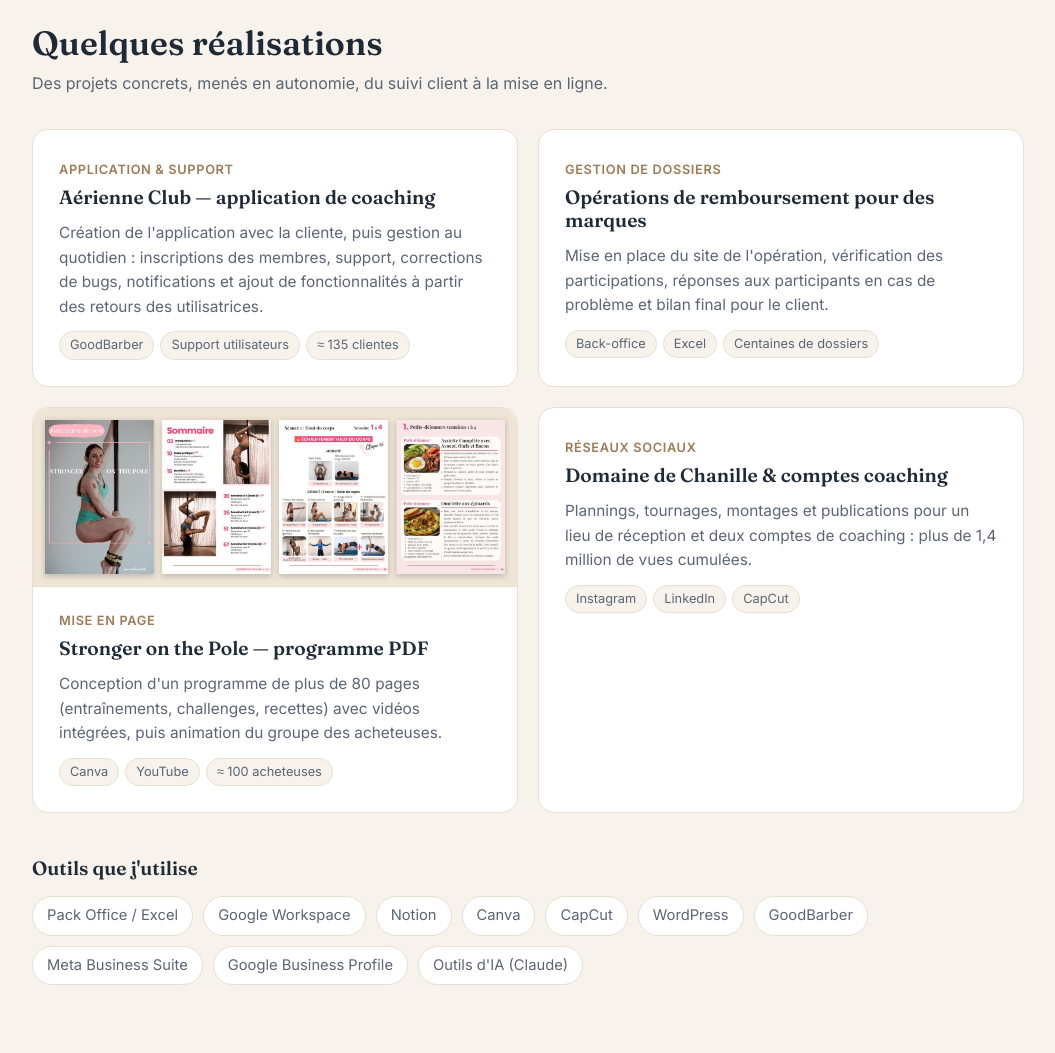
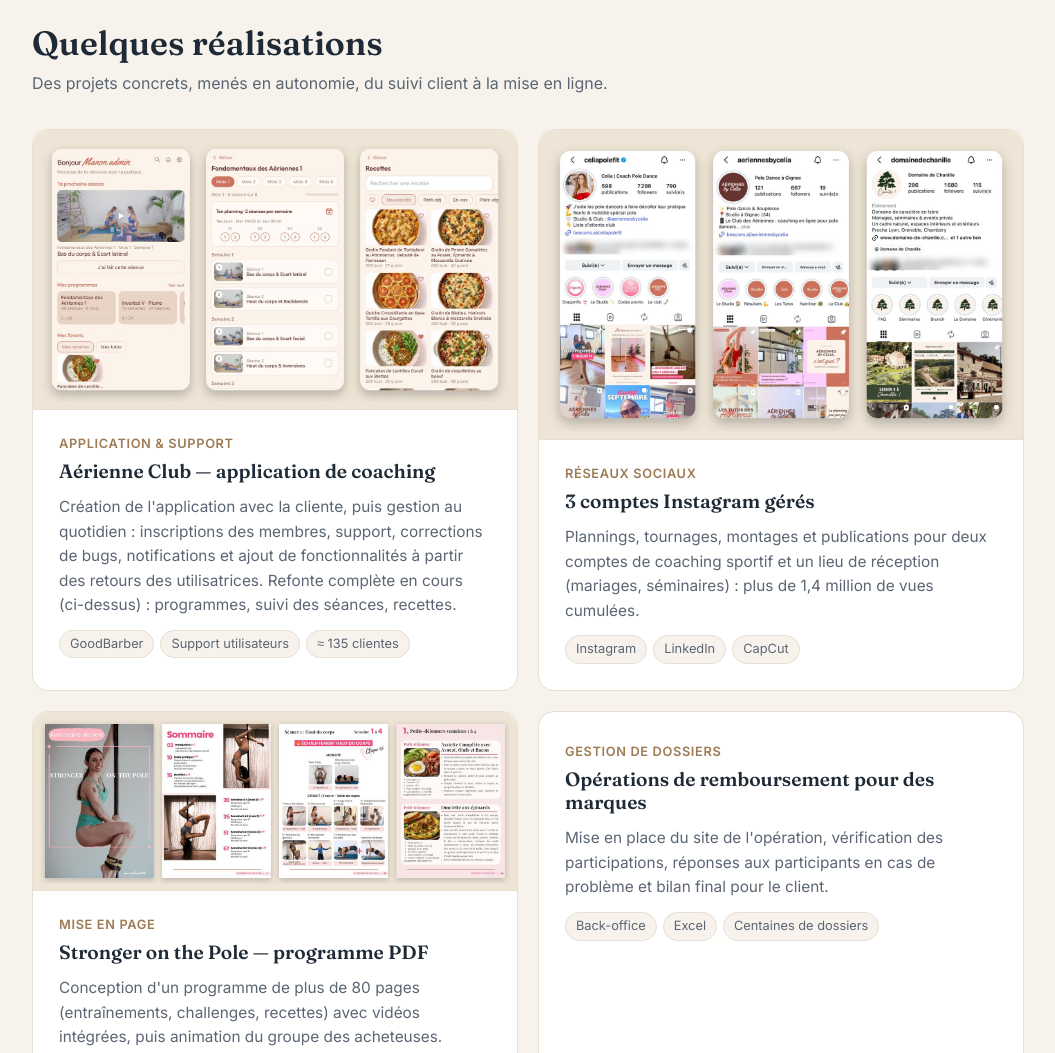
Before and after one commit to manongondard/manongondard.github.io, a plain HTML site: page index.html in a window 1280 px wide. Shown: the part 2700-3753 px from the top of the page, without its empty margins (112-1167 px from the left). Drawn offline with Linux system fonts and the light colour scheme.

Commit message:
Visuels : application et comptes Instagram
Co-Authored-By: Claude Opus 5.5 <noreply@anthropic.com>
Claude-Session: https://claude.ai/code/session_01KW5oHxSixNGfR2HUA6M3hk

```diff
--- a/index.html
+++ b/index.html
@@ -275,18 +275,19 @@
     <p class="intro">Des projets concrets, menés en autonomie, du suivi client à la mise en ligne.</p>
     <div class="grid2">
       <div class="card proj">
+        <img src="real-appli.jpg" alt="Écrans de la nouvelle version de l'application Aérienne Club" class="proj-img" loading="lazy">
         <span class="label">Application & support</span>
         <h3>Aérienne Club — application de coaching</h3>
         <p>Création de l'application avec la cliente, puis gestion au quotidien : inscriptions des membres, support,
-          corrections de bugs, notifications et ajout de fonctionnalités à partir des retours des utilisatrices.</p>
+          corrections de bugs, notifications et ajout de fonctionnalités à partir des retours des utilisatrices. Refonte complète en cours (ci-dessus) : programmes, suivi des séances, recettes.</p>
         <div class="chips"><span class="chip">GoodBarber</span><span class="chip">Support utilisateurs</span><span class="chip">≈ 135 clientes</span></div>
       </div>
       <div class="card proj">
-        <span class="label">Gestion de dossiers</span>
-        <h3>Opérations de remboursement pour des marques</h3>
-        <p>Mise en place du site de l'opération, vérification des participations, réponses aux participants
-          en cas de problème et bilan final pour le client.</p>
-        <div class="chips"><span class="chip">Back-office</span><span class="chip">Excel</span><span class="chip">Centaines de dossiers</span></div>
+        <img src="real-instagram.jpg" alt="Comptes Instagram Celiapolefit, Aériennes by Celia et Domaine de Chanille" class="proj-img" loading="lazy">
+        <span class="label">Réseaux sociaux</span>
+        <h3>3 comptes Instagram gérés</h3>
+        <p>Plannings, tournages, montages et publications pour deux comptes de coaching sportif et un lieu de réception (mariages, séminaires) : plus de 1,4 million de vues cumulées.</p>
+        <div class="chips"><span class="chip">Instagram</span><span class="chip">LinkedIn</span><span class="chip">CapCut</span></div>
       </div>
       <div class="card proj">
         <img src="real-programme-pdf.jpg" alt="Couverture et pages intérieures du programme Stronger on the Pole" class="proj-img" loading="lazy">
@@ -297,11 +298,11 @@
         <div class="chips"><span class="chip">Canva</span><span class="chip">YouTube</span><span class="chip">≈ 100 acheteuses</span></div>
       </div>
       <div class="card proj">
-        <span class="label">Réseaux sociaux</span>
-        <h3>Domaine de Chanille & comptes coaching</h3>
-        <p>Plannings, tournages, montages et publications pour un lieu de réception et deux comptes de coaching :
-          plus de 1,4 million de vues cumulées.</p>
-        <div class="chips"><span class="chip">Instagram</span><span class="chip">LinkedIn</span><span class="chip">CapCut</span></div>
+        <span class="label">Gestion de dossiers</span>
+        <h3>Opérations de remboursement pour des marques</h3>
+        <p>Mise en place du site de l'opération, vérification des participations, réponses aux participants
+          en cas de problème et bilan final pour le client.</p>
+        <div class="chips"><span class="chip">Back-office</span><span class="chip">Excel</span><span class="chip">Centaines de dossiers</span></div>
       </div>
     </div>
 
```
Also changed, not shown: real-appli.jpg (added), real-instagram.jpg (added).
